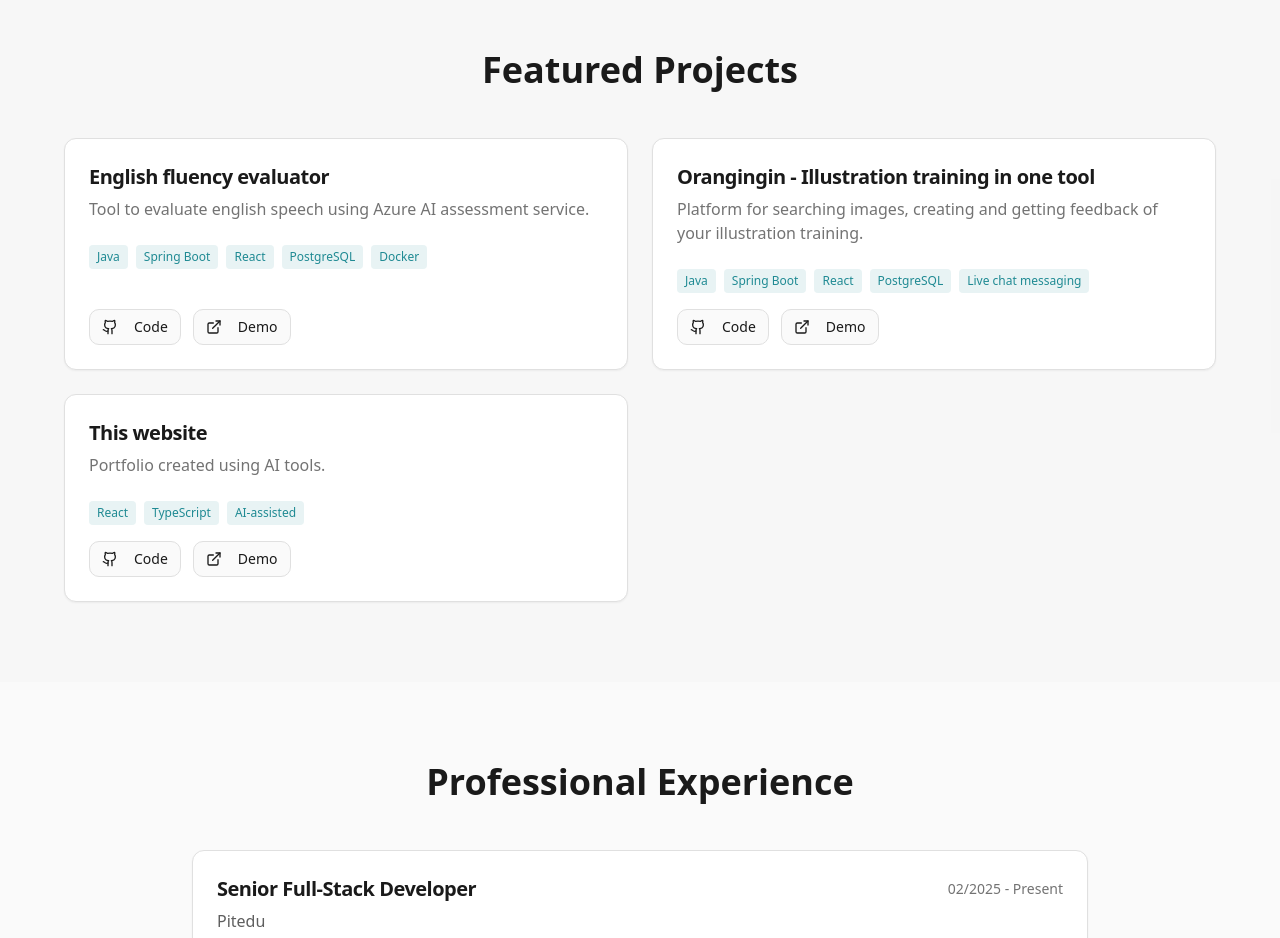
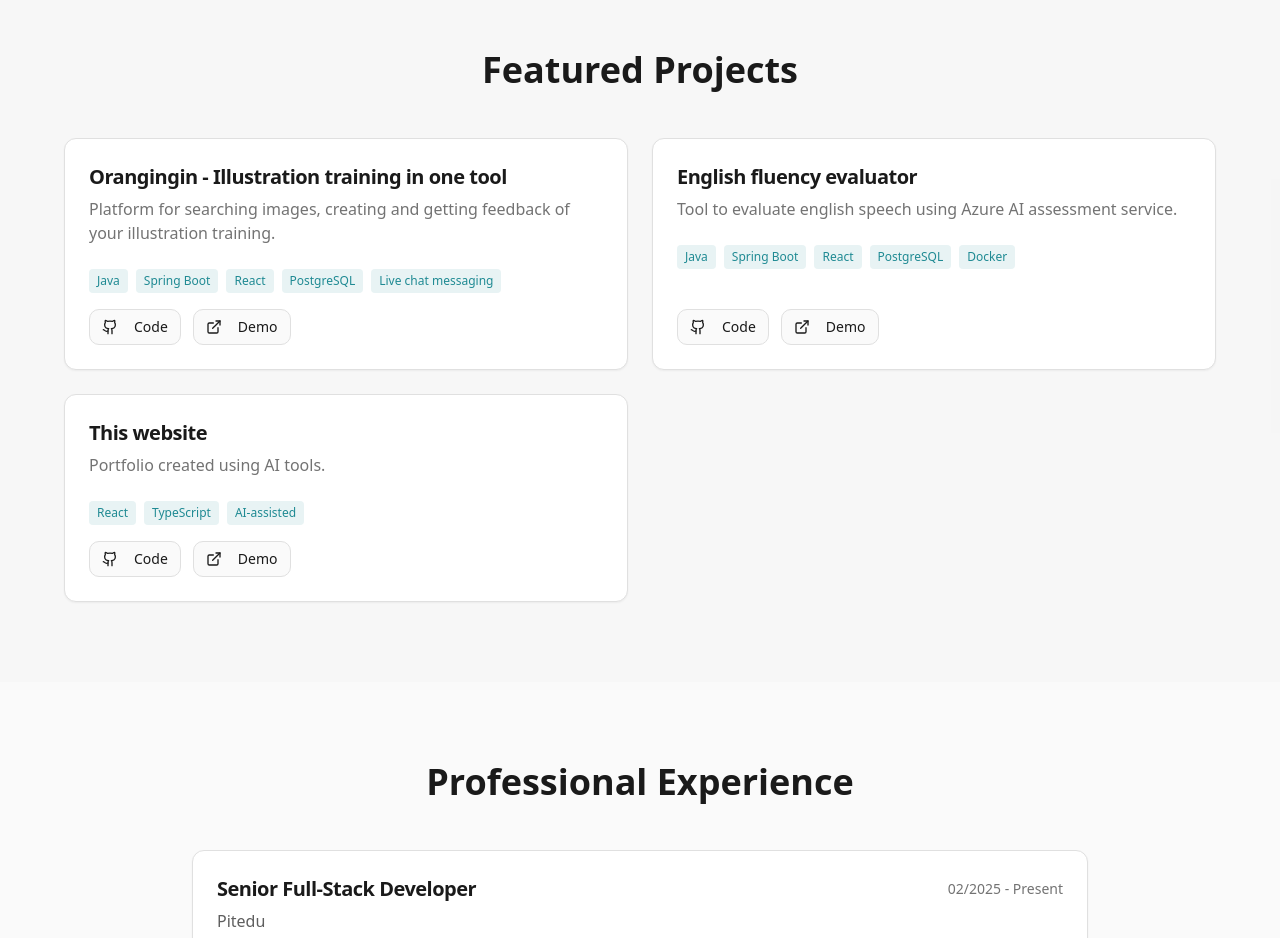
Before and after one commit to AltieriR/portfolio, a React (Vite) app: page / in a window 1280 px wide. Shown: the part 1600-2538 px from the top of the page. Built offline with nearby package versions, Linux system fonts and the light colour scheme; the HTML template or start-up script is replaced by a standard one.

Commit message:
Add option for an iframe and a comprehensive description

```diff
--- a/src/components/ProjectModal.tsx
+++ b/src/components/ProjectModal.tsx
@@ -7,15 +7,20 @@ import {
 } from "@/components/ui/dialog";
 import { Button } from "@/components/ui/button";
 import { ExternalLink } from "lucide-react";
+import type { ReactNode } from "react";
 
 interface ProjectModalProps {
   open: boolean;
   onOpenChange: (open: boolean) => void;
   project: {
+    key: string;
     title: string;
     description: string;
     tech: string[];
+    github: string;
     demo: string;
+    previewVideo: string | null;
+    projectHighlight?: ReactNode | null;
   };
 }
 
@@ -46,20 +51,21 @@ const ProjectModal = ({ open, onOpenChange, project }: ProjectModalProps) => {
           </div>
 
           <div>
-            <h4 className="font-semibold mb-3">Key Features</h4>
-            <ul className="space-y-2 text-muted-foreground">
-              <li>• Fully working tool</li>
-              <li>• Responsive design across all devices</li>
-              <li>• Integration testing coverage</li>
-            </ul>
-          </div>
+            {project.previewVideo && (
+              <iframe width="420" height="315"
+                src={project.previewVideo}>
+              </iframe>
+            )}
 
-          <div>
             <h4 className="font-semibold mb-3">Project Highlights</h4>
-            <p className="text-muted-foreground">
-              This project demonstrates advanced full-stack development capabilities,
-              and modern tools use.
-            </p>
+            {project.projectHighlight ? (
+              project.projectHighlight
+            ) : (
+              <p className="text-muted-foreground">
+                This project demonstrates advanced full-stack development capabilities,
+                and modern tools use.
+              </p>
+            )}
           </div>
         </div>
       </DialogContent>
--- a/src/components/Projects.tsx
+++ b/src/components/Projects.tsx
@@ -6,25 +6,48 @@ import ProjectModal from "./ProjectModal";
 
 const projects = [
   {
+    key: "orangingin",
+    title: "Orangingin - Illustration training in one tool",
+    description: "Platform for searching images, creating and getting feedback of your illustration training.",
+    tech: ["Java", "Spring Boot", "React", "PostgreSQL", "Live chat messaging"],
+    github: "https://gitlab.com/oranging",
+    demo: "#",
+    previewVideo: "https://youtube.com/embed/gi6cv6N_4K8",
+    projectHighlight: (
+      <div>
+        <p className="mb-2">
+          This project has multiple features including: search of images using external APIs (with rate limit control),
+          realtime chat, image storage into AWS s3, login with email confirmation
+          and built-in timer (no background throttling).
+        </p>
+        <Button className="w-full" asChild>
+          <a href="/oranging/documentation" target="_blank" rel="noopener noreferrer">
+            <ExternalLink className="h-4 w-4 mr-2" />
+            Check out the documentation
+          </a>
+        </Button>
+      </div>
+    )
+  },
+  {
+    key: "english-fluency-evaluator",
     title: "English fluency evaluator",
     description: "Tool to evaluate english speech using Azure AI assessment service.",
     tech: ["Java", "Spring Boot", "React", "PostgreSQL", "Docker"],
     github: "#",
-    demo: "#"
+    demo: "#",
+    previewVideo: null,
+    projectHighlight: null
   },
   {
-    title: "Orangingin - Illustration training in one tool",
-    description: "Platform for searching images, creating and getting feedback of your illustration training.",
-    tech: ["Java", "Spring Boot", "React", "PostgreSQL", "Live chat messaging"],
-    github: "https://gitlab.com/oranging",
-    demo: "#"
-  },
-  {
+    key: "portfolio",
     title: "This website",
     description: "Portfolio created using AI tools.",
     tech: ["React", "TypeScript", "AI-assisted"],
     github: "https://github.com/AltieriR/portfolio",
-    demo: "https://altierir.github.io/portfolio"
+    demo: "https://altierir.github.io/portfolio",
+    previewVideo: null,
+    projectHighlight: null
   }
 ];
 
```
